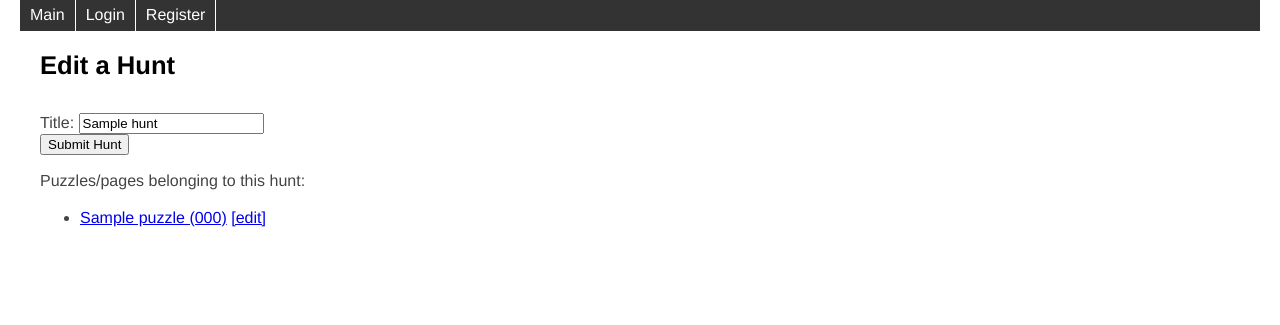
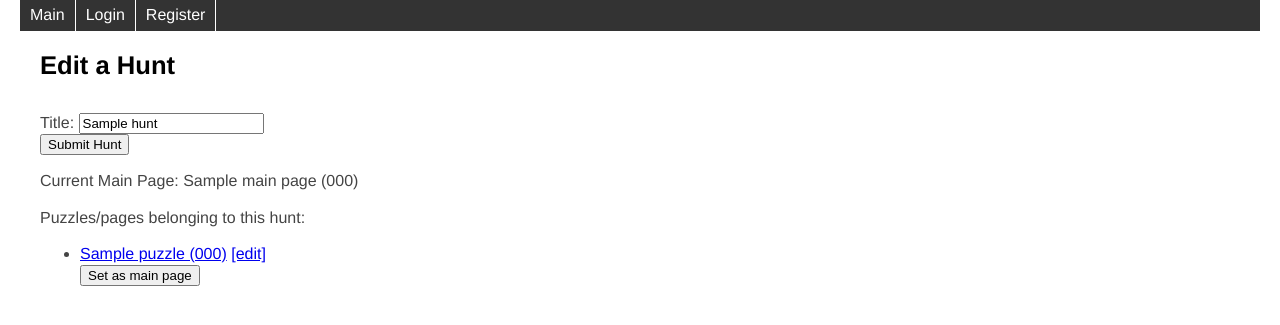
Before and after one commit to jschnei/poozlehunt, a Python web app: template templates/edit_hunt.html in a window 1280 px wide. Shown: the part 95-420 px from the top of the page. Run offline with Jinja, Linux system fonts and the light colour scheme; the template is opened without the code that fills it: most values are stand-ins (such as "Sample title", 1, 10 or a date in 2020).

Commit message:
added main page

```diff
--- a/hunt_util.py
+++ b/hunt_util.py
@@ -28,6 +28,9 @@ def code_used(short_code):
 
   return True if query.get() else False
 
+def get_main_page(hunt):
+  return puzzle_util.get_puzzle_by_id(hunt.main_page)
+
 def is_user_author(uid, hid):
   if hid==-1: # general non-hunt puzzles
     return True
--- a/models.py
+++ b/models.py
@@ -41,6 +41,8 @@ class PuzzleHunt(db.Model):
   title = db.StringProperty(required=True)
   short_code = db.StringProperty(required=True)
   author = db.IntegerProperty(required=True)
+
+  main_page = db.IntegerProperty(required=True, default = -1)
 
 class UserHuntInfo(db.Model):
   uid = db.IntegerProperty(required=True)
--- a/templates/edit_hunt.html
+++ b/templates/edit_hunt.html
@@ -9,6 +9,14 @@
   </form>
   <div id="puzzle_display">
   <p>
+  Current Main Page:
+  {% if main_page %}
+  {{main_page.title}} ({{main_page.short_code}})
+  {% else %}
+  None
+  {% endif %}
+  </p>
+  <p>
   Puzzles/pages belonging to this hunt:
   </p>
   <ul>
@@ -16,6 +24,9 @@
   <li>
   <a href = 'puzzles/{{puzzle.short_code}}'>{{puzzle.title}} ({{puzzle.short_code}})</a>
   <a href = '/puzzles/{{puzzle.short_code}}/edit'> [edit] </a>
+  <form action="set_mainpage/{{puzzle.key().id()}}" method="post">
+    <input type="submit" value="Set as main page" />
+  </form>
   </li>
   {% endfor %}
   </ul>
```
Also changed, not shown: main.py (+28 -5 lines).
